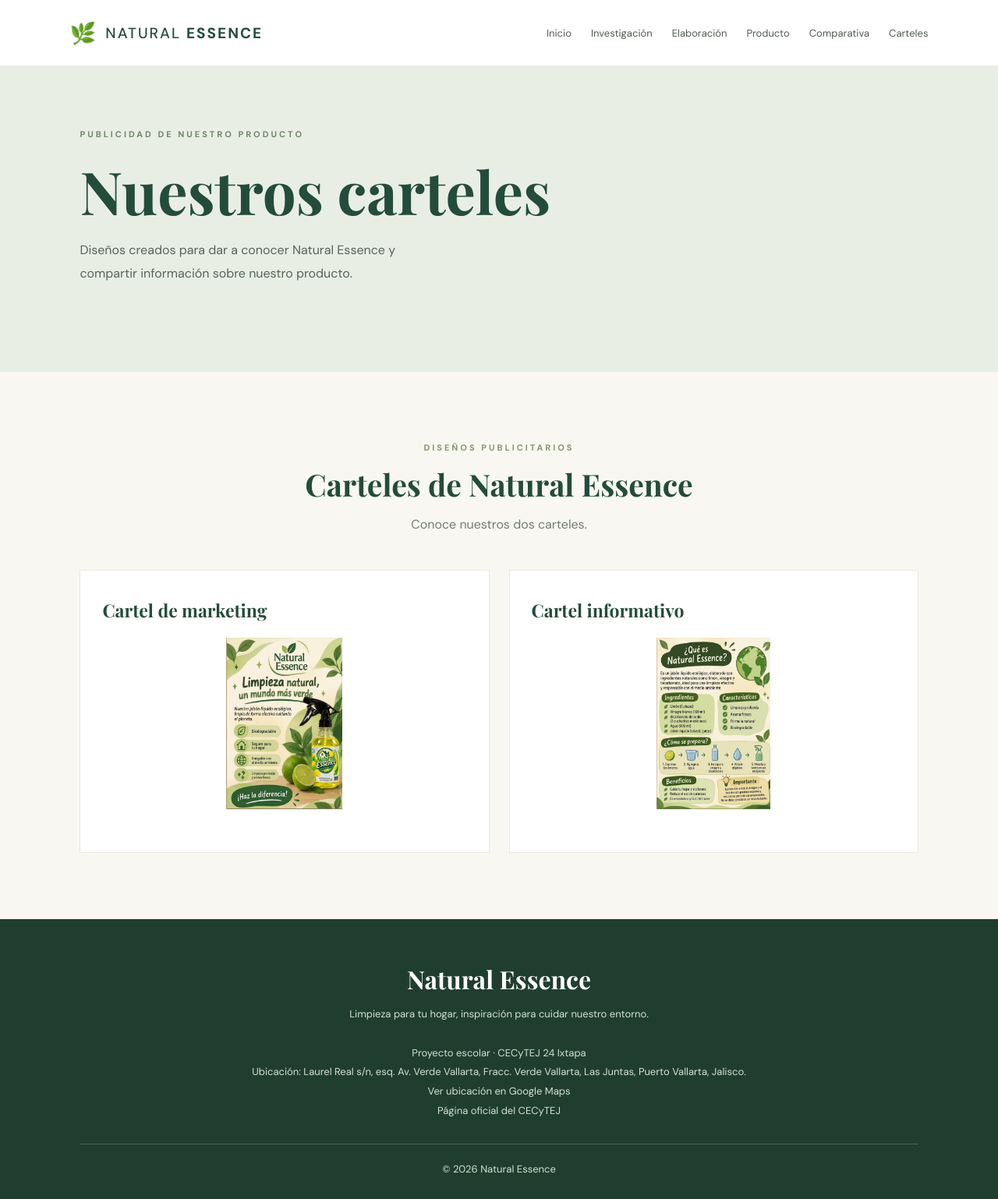
After one commit to 10203040-create/Natural-Essence, a Flask app: page /carteles in a window 1280 px wide. The commit adds this page. Shown: the whole page at 78% size. Run offline with Flask 3, Linux system fonts and the light colour scheme.

Commit message:
Agregar pagina de carteles

```diff
--- a/app.py
+++ b/app.py
@@ -23,8 +23,9 @@ def producto():
 @app.route('/comparativa')
 def comparativa():
     return render_template('comparativa.html')
-
+@app.route('/carteles')
+def carteles():
+    return render_template('carteles.html')
 
 if __name__ == '__main__':
-    app.run(debug=True)
-app.run(host="0.0.0.0", port=5000, debug=True)
+    app.run(host="0.0.0.0", port=5000, debug=True)
--- a/static/css/estilo.css
+++ b/static/css/estilo.css
@@ -214,6 +214,20 @@ a {
     font-size: 23px;
     margin-bottom: 12px;
 }
+/* IMÁGENES DE PRODUCTO Y CARTELES */
+
+.tarjeta img {
+    width: 100%;
+    max-width: 230px;
+    height: 220px;
+    object-fit: contain;
+    display: block;
+    margin: 20px auto;
+}
+
+.tarjetas {
+    grid-template-columns: repeat(2, 1fr);
+}
 
 .tarjeta p {
     color: #687267;
--- a/templates/base.html
+++ b/templates/base.html
@@ -24,6 +24,7 @@
         <a href="/elaboracion">Elaboración</a>
         <a href="/producto">Producto</a>
         <a href="/comparativa">Comparativa</a>
+        <a href="/carteles">Carteles</a>
     </nav>
 </header>
 
--- /dev/null
+++ b/templates/carteles.html
@@ -0,0 +1,40 @@
+
+{% extends "base.html" %}
+
+{% block title %}Carteles | Natural Essence{% endblock %}
+
+{% block content %}
+
+<section class="portada" style="min-height: 300px; grid-template-columns: 1fr;">
+    <div>
+        <span class="etiqueta">PUBLICIDAD DE NUESTRO PRODUCTO</span>
+        <h1>Nuestros carteles</h1>
+        <p>Diseños creados para dar a conocer Natural Essence y compartir información sobre nuestro producto.</p>
+    </div>
+</section>
+
+<section class="seccion">
+    <div class="titulo-seccion">
+        <span>DISEÑOS PUBLICITARIOS</span>
+        <h2>Carteles de Natural Essence</h2>
+        <p>Conoce nuestros dos carteles.</p>
+    </div>
+
+    <div class="tarjetas">
+
+        <div class="tarjeta">
+            <h3>Cartel de marketing</h3>
+            <img src="{{ url_for('static', filename='images/cartel-marketing.png') }}"
+                 alt="Cartel de marketing Natural Essence">
+        </div>
+
+        <div class="tarjeta">
+            <h3>Cartel informativo</h3>
+            <img src="{{ url_for('static', filename='images/cartel-informativo.png') }}"
+                 alt="Cartel informativo Natural Essence">
+        </div>
+
+    </div>
+</section>
+
+{% endblock %}
```
Also changed, not shown: templates/producto.html (+4 -10 lines), static/images/cartel-informativo.png (added), static/images/cartel-marketing.png (added).
